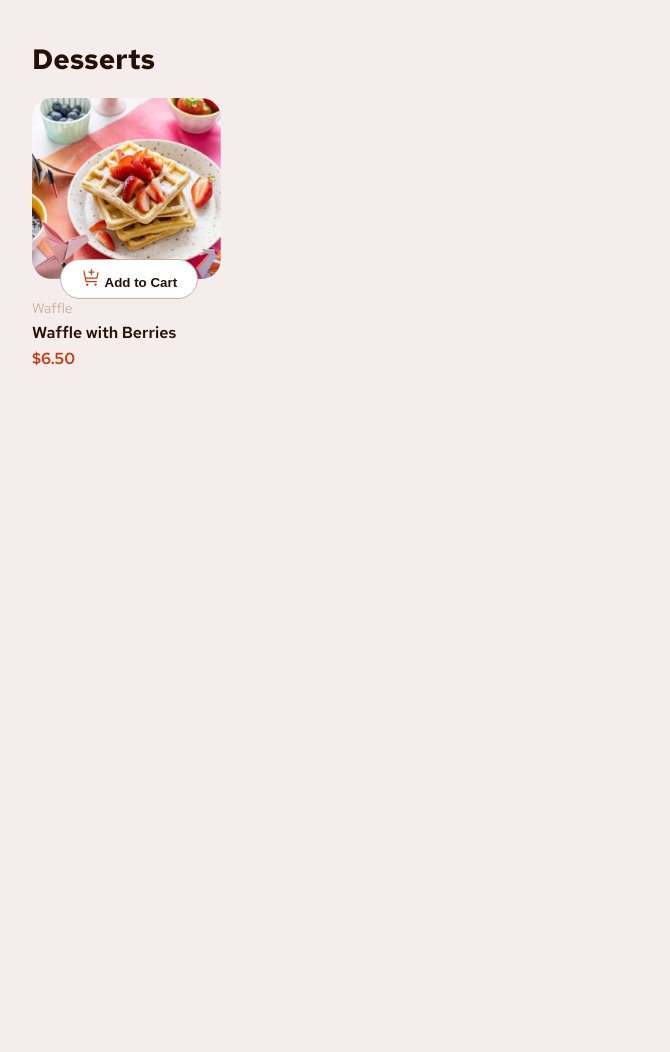
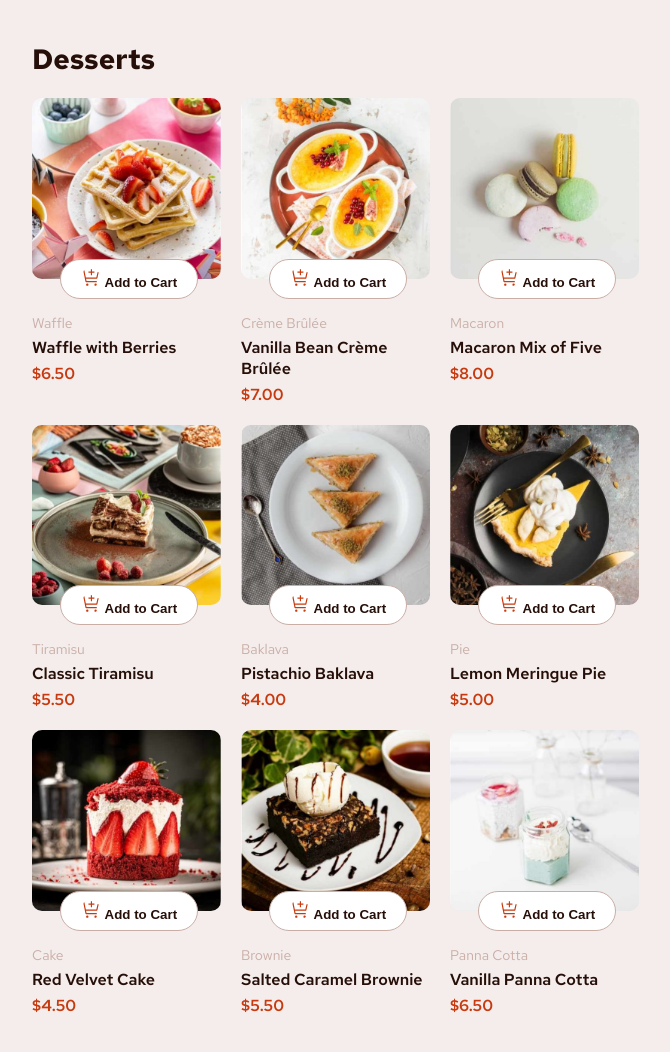
Before and after one commit to Oscar-Shilpakar/Product-List-With-Cart, a plain HTML site: page index.html in a window 1280 px wide. Shown: the whole page, without its empty margins (158-828 px from the left). Before the commit the page ends 840 px from the top, so only its background shows below. Drawn offline with Linux system fonts and the light colour scheme.

Commit message:
Added other products

```diff
--- a/index.html
+++ b/index.html
@@ -37,6 +37,126 @@
           </div>
         </div>
 
+        <div class="product-item">
+          <div class="product-image">
+            <img src="./assets/images/image-creme-brulee-desktop.jpg" >
+            <button class="cart-btn">
+              <img src="./assets/images/icon-add-to-cart.svg" alt="">
+              Add to Cart
+            </button>
+          </div>
+          <div class="product-content">
+            <div class="category">Crème Brûlée</div>
+            <div class="title"> Vanilla Bean Crème Brûlée</div>
+            <div class="price">$7.00</div>
+          </div>
+        </div>
+
+        <div class="product-item">
+          <div class="product-image">
+            <img src="./assets/images/image-macaron-desktop.jpg" >
+            <button class="cart-btn">
+              <img src="./assets/images/icon-add-to-cart.svg" alt="">
+              Add to Cart
+            </button>
+          </div>
+          <div class="product-content">
+            <div class="category">Macaron</div>
+            <div class="title">Macaron Mix of Five</div>
+            <div class="price">$8.00</div>
+          </div>
+        </div>
+
+        <div class="product-item">
+          <div class="product-image">
+            <img src="./assets/images/image-tiramisu-desktop.jpg" >
+            <button class="cart-btn">
+              <img src="./assets/images/icon-add-to-cart.svg" alt="">
+              Add to Cart
+            </button>
+          </div>
+          <div class="product-content">
+            <div class="category">Tiramisu</div>
+            <div class="title">Classic Tiramisu</div>
+            <div class="price">$5.50</div>
+          </div>
+        </div>
+
+        <div class="product-item">
+          <div class="product-image">
+            <img src="./assets/images/image-baklava-desktop.jpg" >
+            <button class="cart-btn">
+              <img src="./assets/images/icon-add-to-cart.svg" alt="">
+              Add to Cart
+            </button>
+          </div>
+          <div class="product-content">
+            <div class="category">Baklava</div>
+            <div class="title">Pistachio Baklava</div>
+            <div class="price">$4.00</div>
+          </div>
+        </div>
+
+        <div class="product-item">
+          <div class="product-image">
+            <img src="./assets/images/image-meringue-desktop.jpg" >
+            <button class="cart-btn">
+              <img src="./assets/images/icon-add-to-cart.svg" alt="">
+              Add to Cart
+            </button>
+          </div>
+          <div class="product-content">
+            <div class="category">Pie</div>
+            <div class="title">Lemon Meringue Pie</div>
+            <div class="price">$5.00</div>
+          </div>
+        </div>
+
+        <div class="product-item">
+          <div class="product-image">
+            <img src="./assets/images/image-cake-desktop.jpg" >
+            <button class="cart-btn">
+              <img src="./assets/images/icon-add-to-cart.svg" alt="">
+              Add to Cart
+            </button>
+          </div>
+          <div class="product-content">
+            <div class="category">Cake</div>
+            <div class="title">Red Velvet Cake</div>
+            <div class="price">$4.50</div>
+          </div>
+        </div>
+
+        <div class="product-item">
+          <div class="product-image">
+            <img src="./assets/images/image-brownie-desktop.jpg" >
+            <button class="cart-btn">
+              <img src="./assets/images/icon-add-to-cart.svg" alt="">
+              Add to Cart
+            </button>
+          </div>
+          <div class="product-content">
+            <div class="category">Brownie</div>
+            <div class="title">Salted Caramel Brownie</div>
+            <div class="price">$5.50</div>
+          </div>
+        </div>
+
+        <div class="product-item">
+          <div class="product-image">
+            <img src="./assets/images/image-panna-cotta-desktop.jpg" >
+            <button class="cart-btn">
+              <img src="./assets/images/icon-add-to-cart.svg" alt="">
+              Add to Cart
+            </button>
+          </div>
+          <div class="product-content">
+            <div class="category">Panna Cotta</div>
+            <div class="title">Vanilla Panna Cotta</div>
+            <div class="price">$6.50</div>
+          </div>
+        </div>
+
       </div>
     </section>
 
--- a/style.css
+++ b/style.css
@@ -43,7 +43,7 @@ body{
 }
 
 .product-image img{
-    border-radius: 20px;
+    border-radius: 10px;
 }
 
 .product-image{
@@ -71,7 +71,7 @@ body{
 }
 
 .product-content{
-    margin-top: 15px;
+    margin-top: 30px;
 }
 
 .category{
@@ -89,3 +89,9 @@ body{
     color: hsl(14, 86%, 42%);
     font-weight: 600;
 }
+
+.product-list{
+    display: flex;
+    gap: 20px;
+    flex-wrap: wrap;
+}
```
